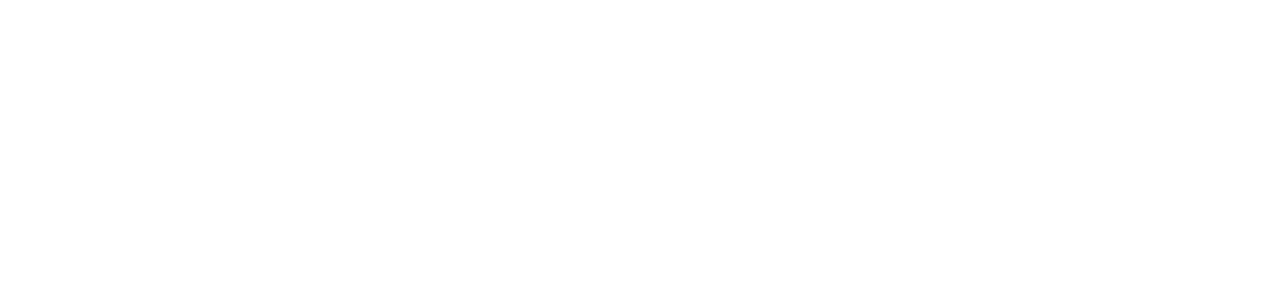
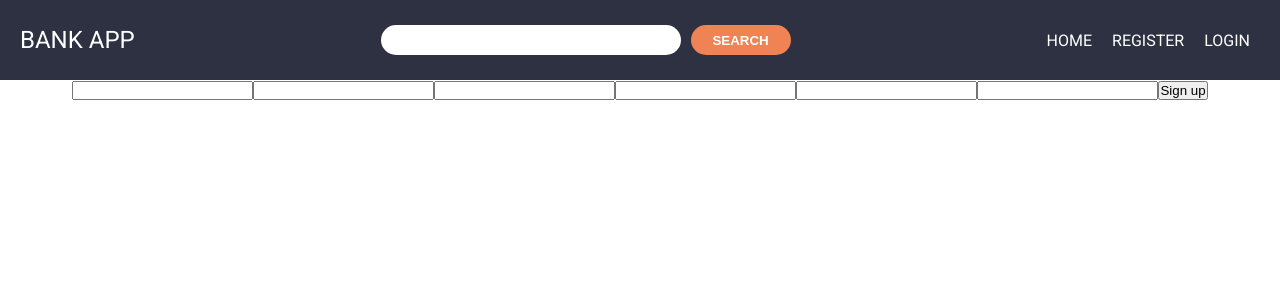
Before and after one commit to luisvalverd/fronend-bank, a React (Create React App) app: page /register in a window 1280 px wide. Shown: the top 300 px of the page. Built offline with nearby package versions, Linux system fonts and the light colour scheme; the HTML template or start-up script is replaced by a standard one.

Commit message:
create new routers to login and register the user, and agregated styles in navbar

```diff
--- a/package.json
+++ b/package.json
@@ -8,6 +8,7 @@
     "@testing-library/user-event": "^12.8.3",
     "react": "^17.0.2",
     "react-dom": "^17.0.2",
+    "react-router-dom": "^5.3.0",
     "react-scripts": "4.0.3",
     "web-vitals": "^1.1.2"
   },
--- a/public/views/index.html
+++ b/public/index.html
@@ -9,11 +9,15 @@
       content="Web site created using create-react-app"
     />
     <title>React App</title>
+    <link rel="stylesheet" href="./styles/styles.css" />
+    <link rel="preconnect" href="https://fonts.googleapis.com" />
+    <link rel="preconnect" href="https://fonts.gstatic.com" crossorigin />
+    <link
+      href="https://fonts.googleapis.com/css2?family=Roboto:wght@400;900&display=swap"
+      rel="stylesheet"
+    />
   </head>
   <body>
-    <noscript>You need to enable JavaScript to run this app.</noscript>
-    <div class="container">
-      <div id="root"></div>
-    </div>
+    <div id="root"></div>
   </body>
 </html>
--- /dev/null
+++ b/public/styles/styles.css
@@ -0,0 +1,37 @@
+* {
+  padding: 0;
+  margin: 0;
+}
+
+body,
+html {
+  width: 100%;
+  height: 100%;
+
+  font-family: "Roboto", sans-serif;
+}
+
+.btn-search {
+  height: 30px;
+  width: 100px;
+  margin-left: 10px;
+
+  background: #ef8354;
+  color: #fff;
+  font-weight: bold;
+  text-transform: uppercase;
+
+  border-radius: 25px;
+  border: none;
+  cursor: pointer;
+
+  transition: 0.25s;
+}
+
+.btn-search:hover {
+  height: 35px;
+  width: 110px;
+
+  font-size: medium;
+  box-shadow: 0 0 4pt #ef8354;
+}
--- a/src/App.css
+++ b/src/App.css
@@ -1,16 +1,5 @@
 .App {
   text-align: center;
-}
-
-.App-logo {
-  height: 40vmin;
-  pointer-events: none;
-}
-
-@media (prefers-reduced-motion: no-preference) {
-  .App-logo {
-    animation: App-logo-spin infinite 20s linear;
-  }
 }
 
 .App-header {
@@ -36,3 +25,93 @@
     transform: rotate(360deg);
   }
 }
+
+.navbar {
+  background: #2d3142;
+  color: white;
+
+  height: 80px;
+
+  display: flex;
+  align-content: center;
+  justify-content: space-between;
+}
+
+.title-navbar {
+  font-size: x-large;
+  text-transform: uppercase;
+  text-decoration: none;
+  color: #fff;
+
+  display: flex;
+  align-items: center;
+
+  margin-left: 20px;
+  transition: 0.25s;
+}
+
+.title-navbar:hover {
+  color: #ef8354;
+  font-size: xx-large;
+  font-weight: bold;
+}
+
+.search-navbar {
+  display: flex;
+  align-items: center;
+}
+
+#search {
+  border: none;
+  border-radius: 25px;
+  outline: none;
+
+  width: 300px;
+  height: 30px;
+
+  text-indent: 5%;
+  font-size: 700;
+
+  transition: 0.25s;
+}
+
+#search:hover {
+  box-shadow: 0 0 4pt #fff;
+  width: 330px;
+  height: 35px;
+}
+
+#search:focus {
+  box-shadow: 0 0 4pt #fff;
+  width: 330px;
+  height: 35px;
+}
+
+.items-navbar {
+  display: flex;
+  align-content: center;
+
+  margin-right: 20px;
+}
+
+.items-navbar ul {
+  list-style: none;
+  display: flex;
+
+  align-items: center;
+}
+
+.item-link a {
+  color: #fff;
+  text-decoration: none;
+  text-transform: uppercase;
+  margin-left: 10px;
+  margin-right: 10px;
+
+  transition: 0.25s;
+}
+
+.item-link a:hover {
+  color: #ef8354;
+  font-size: large;
+}
--- a/src/App.js
+++ b/src/App.js
@@ -1,7 +1,59 @@
 import "./App.css";
+import { BrowserRouter as Router, Switch, Route, Link } from "react-router-dom";
+import Home from "./routers/home";
+import Register from "./routers/register";
+import Login from "./routers/login";
 
 function App() {
-  return <div className="App"></div>;
+  return (
+    <div className="App">
+      <Router>
+        <div className="navbar">
+          <a href="/" className="title-navbar">
+            bank app
+          </a>
+          <div className="search-navbar">
+            <form>
+              <input type="text" id="search" />
+              <button type="button" className="btn-search">
+                search
+              </button>
+            </form>
+          </div>
+          <nav className="items-navbar">
+            <ul>
+              <li className="item-link">
+                <Link to="/" className="link-home">
+                  Home
+                </Link>
+              </li>
+              <li className="item-link">
+                <Link to="/register" className="link-register">
+                  Register
+                </Link>
+              </li>
+              <li className="item-link">
+                <Link to="/login" className="link-login">
+                  Login
+                </Link>
+              </li>
+            </ul>
+          </nav>
+        </div>
+        <Switch>
+          <Route path="/register">
+            <Register />
+          </Route>
+          <Route path="/login">
+            <Login />
+          </Route>
+          <Route path="/">
+            <Home />
+          </Route>
+        </Switch>
+      </Router>
+    </div>
+  );
 }
 
 export default App;
--- /dev/null
+++ b/src/routers/home.js
@@ -0,0 +1,11 @@
+import { Component } from "react";
+
+export default class Home extends Component {
+  render() {
+    return (
+      <div>
+        <h1>home</h1>
+      </div>
+    );
+  }
+}
--- /dev/null
+++ b/src/routers/login.js
@@ -0,0 +1,12 @@
+import { Component } from "react";
+
+export default class Login extends Component {
+  render() {
+    return (
+      <div className="login">
+        <input type="email" />
+        <input type="password" />
+      </div>
+    );
+  }
+}
--- /dev/null
+++ b/src/routers/register.js
@@ -0,0 +1,21 @@
+import { Component } from "react";
+
+export default class Register extends Component {
+  render() {
+    return (
+      <div className="register">
+        <form>
+          <input type="text" className="firts_name" />
+          <imput type="text" className="last_name" />
+          <input type="email" className="email" name="email" />
+          <input type="number" className="credit_card" />
+          <input type="" className="type_credit_card" />
+          <input type="password" className="password" />
+          <input type="password" className="confirm_password" />
+
+          <button type="submit">Sign up</button>
+        </form>
+      </div>
+    );
+  }
+}
```
Also changed, not shown: src/index.js (+6 -6 lines), public/views/login.html (deleted), src/components/header.js (deleted).
